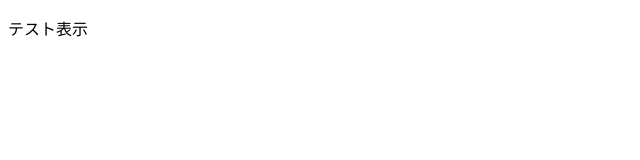
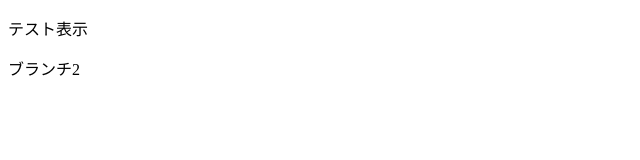
Before and after one commit to sawasick/git_test, a plain HTML site: page index.html in a window 1280 px wide. Shown: the full height of the page, 0-640 px from the left. Drawn offline with Linux system fonts and the light colour scheme.

Commit message:
ブランチテスト

```diff
--- a/index.html
+++ b/index.html
@@ -11,5 +11,6 @@
 
 	<body>
 		<p>テスト表示</p>
+		<p>ブランチ2</p>
 	</body>
 </html>
```
